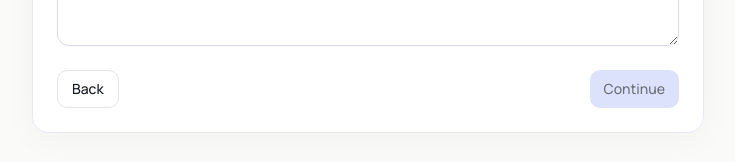
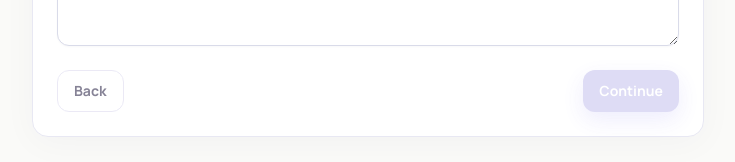
Before and after one commit to prohz189hh-boop/replybot-vercel, a Next.js app: page /onboarding in a window 1280 px wide. Shown: the part 649-811 px from the top of the page, without its empty margins (272-1007 px from the left). Built offline with nearby package versions, Linux system fonts and the light colour scheme.

Commit message:
Modernize shared buttons and interactive states

```diff
--- a/src/components/ui/button.tsx
+++ b/src/components/ui/button.tsx
@@ -4,14 +4,14 @@ import Link from "next/link";
 type Variant = "primary" | "secondary" | "ghost" | "danger";
 
 const VARIANT_CLASSES: Record<Variant, string> = {
-  primary: "bg-signal text-white hover:bg-signal-700 disabled:bg-signal-100 disabled:text-muted",
-  secondary: "bg-white text-ink border border-line hover:bg-paper",
-  ghost: "text-ink hover:bg-paper",
-  danger: "bg-white text-danger border border-danger/30 hover:bg-danger-50",
+  primary: "bg-[#6257EF] text-white shadow-[0_8px_22px_rgba(98,87,239,.18)] hover:bg-[#5146DD] disabled:bg-[#C8C5EE] disabled:text-white",
+  secondary: "bg-white text-[#363151] border border-[#DEDCF0] hover:bg-[#F8F7FF]",
+  ghost: "text-[#4D4867] hover:bg-[#F5F3FF]",
+  danger: "bg-white text-danger border border-[#E9C8C8] hover:bg-danger-50",
 };
 
 const BASE =
-  "inline-flex items-center justify-center gap-2 rounded-md text-sm font-medium px-3.5 py-2 transition-colors disabled:cursor-not-allowed";
+  "inline-flex items-center justify-center gap-2 rounded-xl text-sm font-bold px-4 py-2.5 transition-all disabled:cursor-not-allowed disabled:opacity-60 focus-visible:outline-2 focus-visible:outline-offset-2 focus-visible:outline-[#6257EF]";
 
 export const Button = forwardRef<
   HTMLButtonElement,
```
